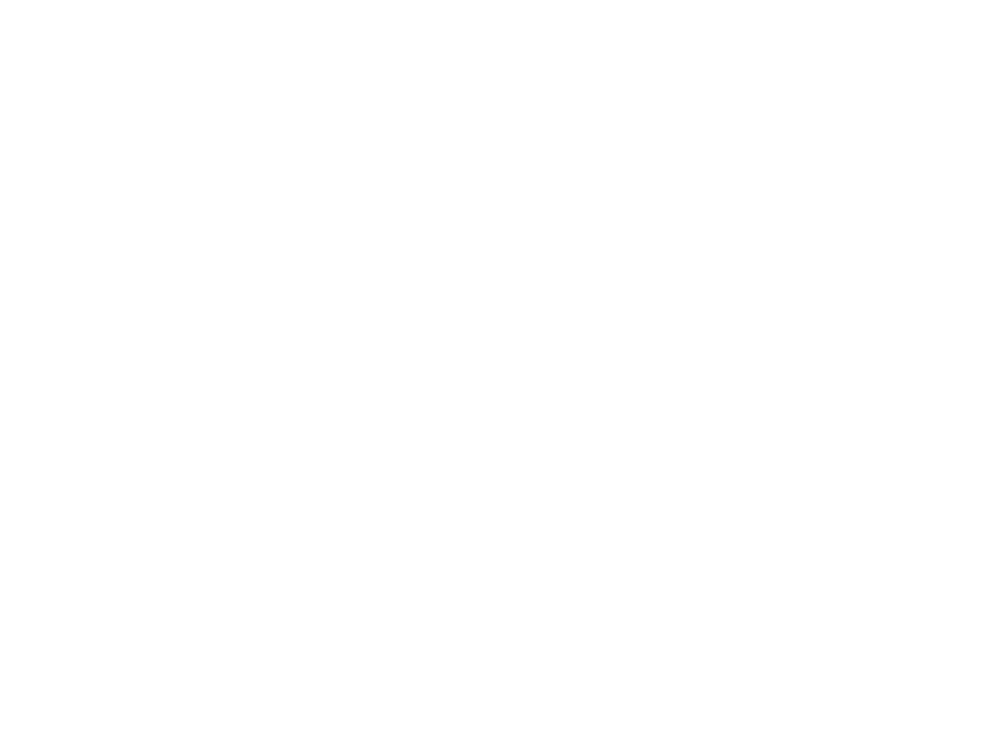
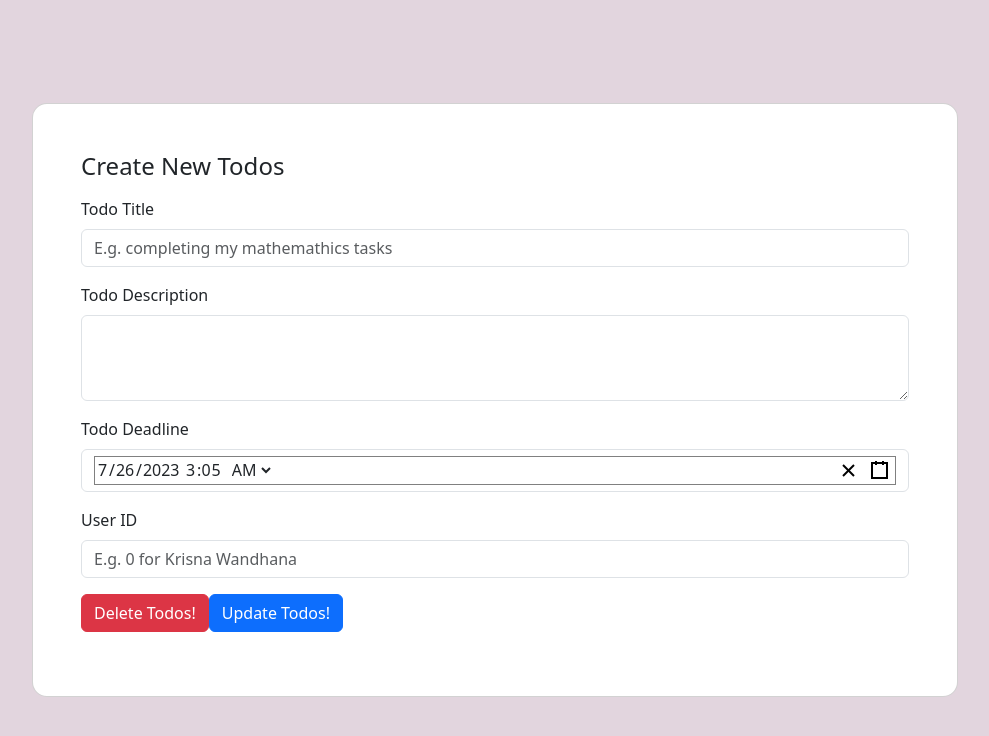
Before and after one commit to hoshiirui/hoshii-todo-express-js, a React (Create React App) app in the folder frontend/: page /edit/1 in a window 1280 px wide. Before the commit this address had no page. Shown: the top 736 px of the page, without its empty margins (145-1134 px from the left). Built offline with nearby package versions, Linux system fonts and the light colour scheme; no server answers; the HTML template or start-up script is replaced by a standard one.

Commit message:
CRUD successful

```diff
--- a/frontend/src/App.js
+++ b/frontend/src/App.js
@@ -1,5 +1,6 @@
 import TodoList from "./components/TodoList";
 import AddTodo from "./components/AddTodo.js";
+import EditTodo from "./components/EditTodo";
 import {BrowserRouter, Routes, Route} from "react-router-dom"
 
 function App() {
@@ -8,6 +9,7 @@
       <Routes>
         <Route path="/" element={<TodoList/>}/>
         <Route path="/add" element={<AddTodo/>}/>
+        <Route path="edit/:id" element={<EditTodo/>}/>
       </Routes>
     </BrowserRouter>
   );
--- /dev/null
+++ b/frontend/src/components/EditTodo.js
@@ -0,0 +1,126 @@
+import React, {useState, useEffect} from 'react'
+import axios from "axios"
+import { useNavigate, useParams } from 'react-router-dom'
+import 'react-datetime-picker/dist/DateTimePicker.css';
+import 'react-calendar/dist/Calendar.css';
+import 'react-clock/dist/Clock.css';
+import DateTimePicker from 'react-datetime-picker'
+
+
+
+const EditTodo = () => {
+  const [title, settitle] = useState("");
+  const [description, setdescription] = useState("");
+  const [deadline, setdeadline] = useState(new Date());
+  const [userid, setuserid] = useState("");
+  const [status, setstatus] = useState(0);
+  const navigate = useNavigate();
+  const {id} = useParams();
+
+  useEffect(() => {
+    getTodoById()
+  }, [])
+
+  const deleteTodo = async (id) =>{
+    try {
+      await axios.delete(`http://localhost:5000/todos/${id}`)
+      navigate("/");
+    } catch (error) {
+      console.log(error)
+    }
+  }
+
+  const getTodoById = async () =>{
+    const response = await axios.get(`http://localhost:5000/todos/${id}`)
+    settitle(response.data.title)
+    setdescription(response.data.description)
+    setdeadline(response.data.deadline)
+    setstatus(response.data.status)
+    setuserid(response.data.userid)
+  }
+
+  const saveTodo = async (e) =>{
+    e.preventDefault();
+    try {
+      await axios.patch(`http://localhost:5000/todos/${id}`,{
+        title,
+        description,
+        status,
+        deadline,
+        userid
+      });
+      navigate("/");
+
+      // console.log("title:", title);
+      // console.log("description:", description);
+      // console.log("deadline:", deadline);
+      // console.log("status:", status);
+      // console.log("userid:", userid);
+
+    } catch (error) {
+      console.log(error);
+    }
+  }
+
+  return (
+    <section className="vh-100" style={{backgroundColor: '#e2d5de'}}>
+        <div className="container py-5 h-100">
+          <div className="row d-flex justify-content-center align-items-center h-100">
+            <div className="col col-xl-10">
+              <div className="card" style={{borderRadius: '15px'}}>
+                <div className="card-body p-5">
+                <h4 className="mb-3">Create New Todos</h4>
+
+                  <form onSubmit={saveTodo}>
+                    <div className="form-group mb-3">
+                      <label htmlFor="titleInput" className="form-label">Todo Title</label>
+                      <input type="text" className="form-control" id="titleInput" value={title} onChange={(e)=> settitle(e.target.value)} placeholder="E.g. completing my mathemathics tasks" />
+                    </div>
+                    <div className="form-group mb-3">
+                      <label htmlFor="descriptionInput" className="form-label">Todo Description</label>
+                      <textarea className="form-control" id="descriptionInput" value={description} onChange={(e)=> setdescription(e.target.value)} rows={3} />
+                    </div>
+                    <div className="form-group mb-3">
+                      <label htmlFor="deadlineInput" className="form-label">Todo Deadline</label>
+                      <DateTimePicker onChange={setdeadline} value={deadline} className="form-control"/>
+                    </div>
+                    <div className="form-group mb-3">
+                      <label htmlFor="useridInput" className="form-label">User ID</label>
+                      <input type="text" value={userid} onChange={(e)=> setuserid(e.target.value)} className="form-control" placeholder="E.g. 0 for Krisna Wandhana" />
+                    </div>
+                    <div className="form-group mb-3">
+                      <button type="button" onClick={()=> deleteTodo(id)} className="btn btn-danger">Delete Todos!</button>
+                      <button type="submit" className="btn btn-primary">Update Todos!</button>
+                    </div>
+                  </form>
+                  <ul className="list-group mb-0">
+                    {/* <li className="list-group-item d-flex d-flex justify-content-between align-items-center border-start-0 border-top-0 border-end-0 border-bottom rounded-0 mb-2">
+                      <div className="d-flex align-items-center">
+                        <input className="form-check-input me-2" type="checkbox" defaultValue aria-label="..." defaultChecked />
+                        <s>Dapibus ac facilisis in</s>
+                      </div>
+                      <a href="#!" data-mdb-toggle="tooltip" title="Remove item">
+                        <i className="fas fa-times text-primary" />
+                      </a>
+                    </li>
+                    <li className="list-group-item d-flex d-flex justify-content-between align-items-center border-start-0 border-top-0 border-end-0 border-bottom rounded-0 mb-2">
+                      <div className="d-flex align-items-center">
+                        <input className="form-check-input me-2" type="checkbox" defaultValue aria-label="..." />
+                        Morbi leo risus
+                      </div>
+                      <a href="#!" data-mdb-toggle="tooltip" title="Remove item">
+                        <i className="fas fa-times text-primary" />
+                      </a>
+                    </li> */}
+                  </ul>
+                </div>
+
+              </div>
+            </div>
+          </div>
+        </div>
+      </section>
+  )
+}
+
+export default EditTodo
--- a/frontend/src/components/TodoList.js
+++ b/frontend/src/components/TodoList.js
@@ -1,5 +1,6 @@
 import React, {useState, useEffect} from 'react'
 import axios from "axios"
+import { Link } from 'react-router-dom'
 
 const TodoList = () => {
     // For Getting Data
@@ -52,7 +53,8 @@
                             </div>
                             <p>{deadlineTime}</p> {/* Display the extracted time */}
                             <a href="#!" title="edit-todo">
-                                <button className="btn btn-primary">Edit</button>
+                                {/* <button className="btn btn-primary">More</button> */}
+                                <Link to={`edit/${todo.id}`} className="btn btn-primary">More</Link>
                             </a>
                             </li>
                         );
@@ -80,8 +82,8 @@
                   </ul>
                 </div>
                 <div className="card-footer text-end p-3">
-                    <button className="me-2 btn btn-link">Log Out</button>
-                    <button className="btn btn-primary">Add Task</button>
+                    {/* <button className="me-2 btn btn-link">Log Out</button> */}
+                    <Link to={`add`} className="btn btn-primary">Add Todo</Link>
                 </div>
               </div>
             </div>
```
